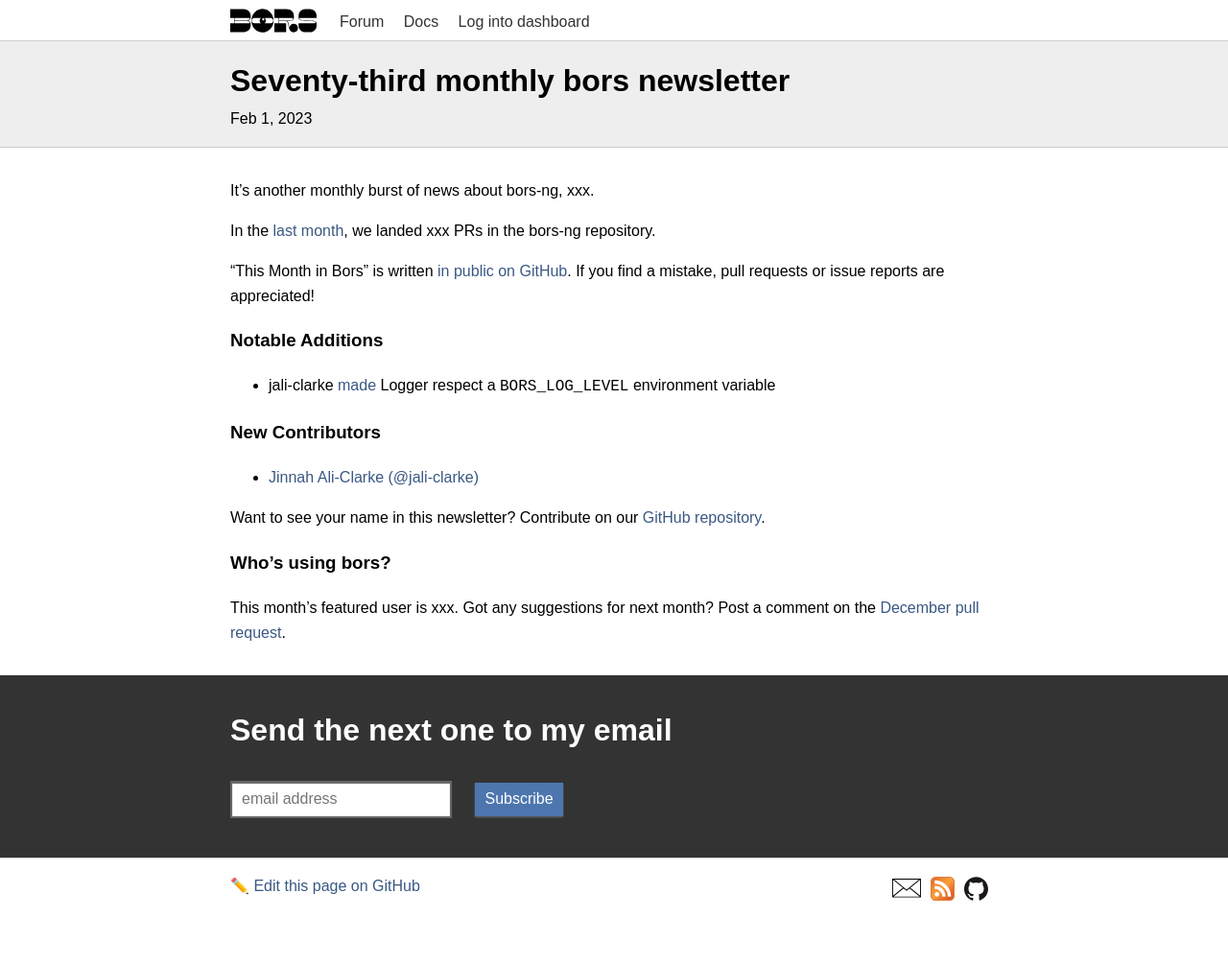
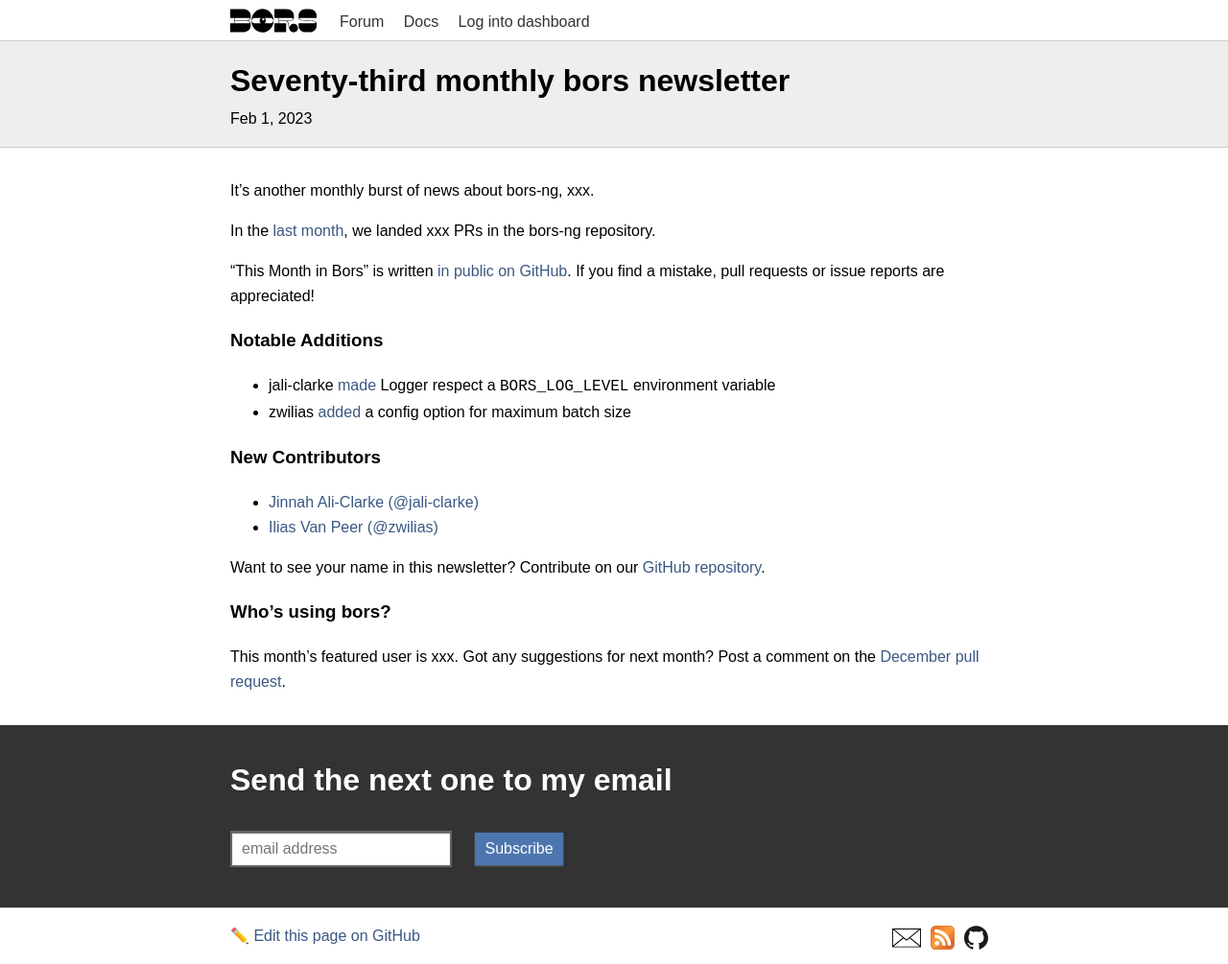
Before and after one commit to bors-ng/bors-ng.github.io, a Jekyll site: the page built from _posts/2023-02-01-tmib-73.md, in a window 1280 px wide. Shown: the whole page at 96% size. Built offline with Jekyll 4.4.1, drawn with Linux system fonts in a browser that asks for light colours; before the commit the page ends 953 px from its top, so only the background shows below that.

Commit message:
Update 2023-02-01-tmib-73.md
Add @zwilias as new contributor

```diff
--- a/_posts/2023-02-01-tmib-73.md
+++ b/_posts/2023-02-01-tmib-73.md
@@ -20,11 +20,12 @@
 ### Notable Additions
 
 * jali-clarke [made](https://github.com/bors-ng/bors-ng/pull/1602) Logger respect a `BORS_LOG_LEVEL` environment variable
-
+* zwilias [added](https://github.com/bors-ng/bors-ng/pull/1600) a config option for maximum batch size
 
 ### New Contributors
 
 * [Jinnah Ali-Clarke (@jali-clarke)](https://github.com/jali-clarke)
+* [Ilias Van Peer (@zwilias)](https://github.com/zwilias)
 
 Want to see your name in this newsletter? Contribute on our [GitHub repository](https://github.com/bors-ng/bors-ng).
 
```
